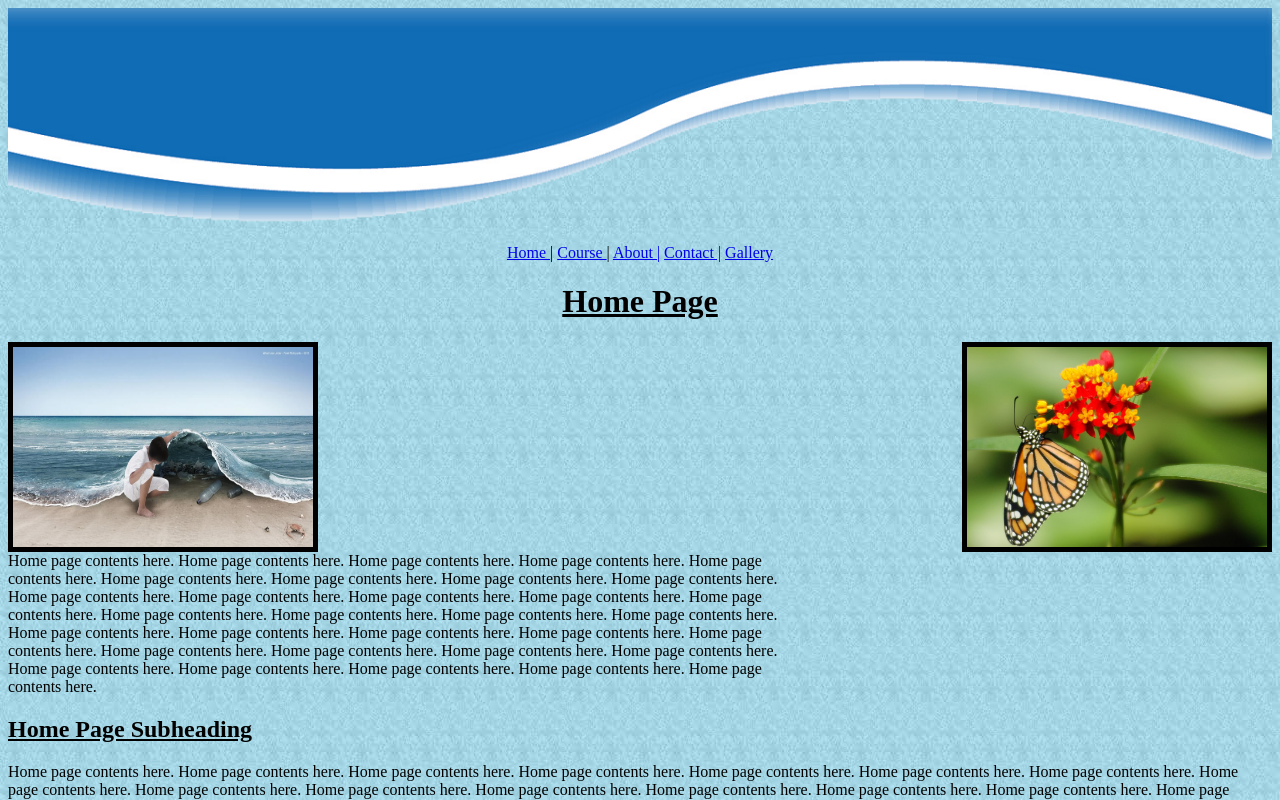
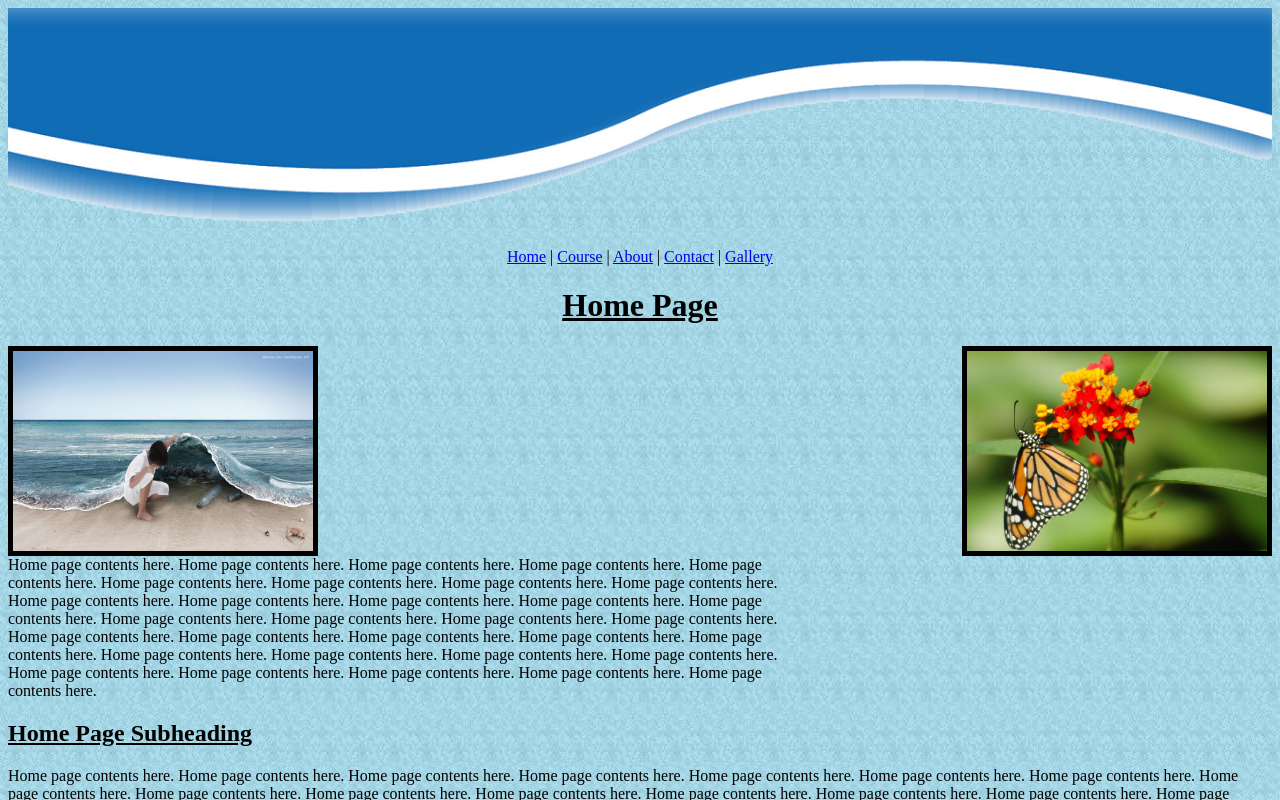
Before and after one commit to asma-asif-brainx/HTML-Web-Application, a plain HTML site: page index.html in a window 1280 px wide. Shown: the top 800 px of the page. Drawn offline with Linux system fonts and the light colour scheme.

Commit message:
indent the code, improved css

```diff
--- a/about.css
+++ b/about.css
@@ -1,19 +1,16 @@
+body{
+    background-image: url("images/background.jpg");
+}
+
 .header-png{
     height: 220px;
     width: 100%;
 }
 
 .nav-head{
-   text-align: -webkit-center;
+   text-align:center;
    font-size: 16px;
 }
-
-
-
-
-
-
-
 
 .footer-img{
     width: 100%;
--- a/contact.css
+++ /dev/null
@@ -1,20 +0,0 @@
-.header-png{
-    height: 220px;
-    width: 100%;
-}
-
-.nav-head{
-   text-align: -webkit-center;
-   font-size: 16px;
-}
-
-
-
-
-
-
-
-
-.footer-img{
-    width: 100%;
-}
--- a/contact.html
+++ b/contact.html
@@ -1,16 +1,10 @@
-
-
-
-
-
+<!DOCTYPE html>
+<html lang="en">
 <head>
-
-    <link rel="stylesheet" href="contact.css" >
-
+    <link rel="stylesheet" href="about.css">
 </head>
 
-
-<body background="images/background.jpg">
+<body>
     <img class="header-png" src="images/header.png">
 
     <p class="nav-head">
@@ -21,11 +15,7 @@
         <a href="gallery.html">Gallery</a>
     </p>
 
-
-
-
     <h1>Contact Page</h1>
-
 
     <p>Contact page contents here. contact page contents here. contact page contents here. contact page contents here.
         contact page contents here. contact page contents here. contact page contents here. contact page contents here.
@@ -35,7 +25,6 @@
         contact page contents here. contact page contents here. contact page contents here. contact page contents here.
         contact page contents here. contact page contents here. contact page contents here. contact page contents here.
         contact page contents here. contact page contents here. contact page contents here. contact page contents here.
-
     </p>
 
     <h2>Contact Page Subheading</h2>
@@ -47,12 +36,9 @@
         contact page contents here. contact page contents here. contact page contents here. contact page contents here.
         contact page contents here. contact page contents here. contact page contents here. contact page contents here.
         contact page contents here. contact page contents here. contact page contents here. contact page contents here.
-      contact page contents here. contact page contents here. contact page contents here. contact page contents here.</p>
-
-
-
+        contact page contents here. contact page contents here. contact page contents here. contact page contents here.
+    </p>
 
     <img class="footer-img" src="images/footer.png">
-
-
 </body>
+</html>
--- a/course.css
+++ b/course.css
@@ -1,3 +1,6 @@
+body{
+    background-image: url("images/background.jpg");
+}
 
 .header-png{
     height: 220px;
@@ -5,7 +8,7 @@
 }
 
 .nav-head{
-   text-align: -webkit-center;
+   text-align: center;
    font-size: 16px;
 }
 
@@ -20,9 +23,7 @@
     font-size:24;
 }
 
-
 .container-graphics  {
-    overflow: hidden;
     text-align: center;
 }
 
@@ -39,7 +40,6 @@
     margin: 0px;
     font-size: 16px;
 }
-
 
 .draw-para{
     width: 1400px;
@@ -58,18 +58,10 @@
     text-decoration: underline;
 }
 
-
 .sub-head-2{
     text-decoration: underline;
     text-align: center;
     font-size: 24px;
-}
-
-
-
-
-.container-web  {
-    overflow: hidden;
 }
 
 .html-img{
@@ -78,7 +70,6 @@
     height: 220px;
     margin: 0px;
 }
-
 
 .html-para-1,.html-para-2 , .html-para-3 {
     width: 1120px;
@@ -90,7 +81,6 @@
     text-decoration: underline;
 }
 
-
 .footer-img{
     width: 100%;
 }
--- a/gallery.css
+++ b/gallery.css
@@ -1,5 +1,6 @@
-
-
+body{
+    background-image: url("images/background.jpg");
+}
 
 .header-png{
     height: 220px;
@@ -7,11 +8,9 @@
 }
 
 .nav-head{
-   text-align: -webkit-center;
+   text-align: center;
    font-size: 16px;
 }
-
-
 
 .main-head{
     color:#008c8c;
@@ -19,11 +18,9 @@
     text-align: center;
 }
 
-
 .images{
     text-align: center;
 }
-
 
 .png1, .png2, .png3, .png4{
     width: 250px ;
@@ -32,8 +29,6 @@
     border:5px solid blue;
 }
 
-
-
 .footer-img{
     width: 100%;
 }
--- a/index.css
+++ b/index.css
@@ -1,4 +1,6 @@
-
+body{
+    background-image: url("images/background.jpg");
+}
 
 .header-png{
     height: 220px;
@@ -6,7 +8,7 @@
 }
 
 .nav-head{
-   text-align: -webkit-center;
+   text-align: center;
    font-size: 16px;
 }
 
@@ -14,13 +16,6 @@
     text-decoration: underline;
     text-align: center;
 }
-
-
-.container {
-    overflow: hidden;
-    text-align: center;
-}
-
 
 .img-sea{
     float:left;
@@ -48,7 +43,6 @@
     text-decoration: underline;
 }
 
-
 .footer-img{
     width: 100%;
 }
--- a/index.html
+++ b/index.html
@@ -1,30 +1,28 @@
-
+<!DOCTYPE html>
+<html lang="en">
 <head>
-
-        <link rel="stylesheet" href="index.css" >
-
+    <link rel="stylesheet" href="index.css">
 </head>
 
-
-<body background="images/background.jpg">
+<body>
     <img class="header-png" src="images/header.png">
 
     <p class="nav-head">
-                <a href="index.html">Home  </a> |
-                <a href="course.html">Course </a>  |
-                <a href="about.html">About |</a>
-                <a href="contact.html">Contact |</a>
+        <a href="index.html">Home</a> |
+        <a href="course.html">Course</a> |
+        <a href="about.html">About</a> |
+        <a href="contact.html">Contact</a> |
         <a href="gallery.html">Gallery</a>
     </p>
 
     <h1 class="main-head">Home Page</h1>
 
-        <div class="container-1">
-                <img class= "img-sea" src="images/sea.jpg">
-
+    <div class="container">
+        <img class="img-sea" src="images/sea.jpg">
         <img class="img-butterfly" src="images/butterfly.jpg">
 
-                <p class="p1">Home page contents here. Home page contents here. Home page contents here. Home page contents here. Home page
+        <p class="p1">
+            Home page contents here. Home page contents here. Home page contents here. Home page contents here. Home page
             contents here. Home page contents here. Home page contents here. Home page contents here. Home page contents here.
             Home page contents here. Home page contents here. Home page contents here. Home page contents here. Home page
             contents here. Home page contents here. Home page contents here. Home page contents here. Home page contents here.
@@ -34,8 +32,6 @@
         </p>
 
         <h2 class="sub-head">Home Page Subheading</h2>
-
-
     </div>
 
     <p class="p2">
@@ -49,7 +45,6 @@
         Home page contents here. Home page contents here. Home page contents here. Home page contents here.
     </p>
 
-
     <img class="footer-img" src="images/footer.png">
-
 </body>
+</html>
```
Also changed, not shown: about.html (+7 -17 lines), course.html (+12 -41 lines), gallery.html (+9 -22 lines). Lines whose indentation alone changed are shown as unchanged.
